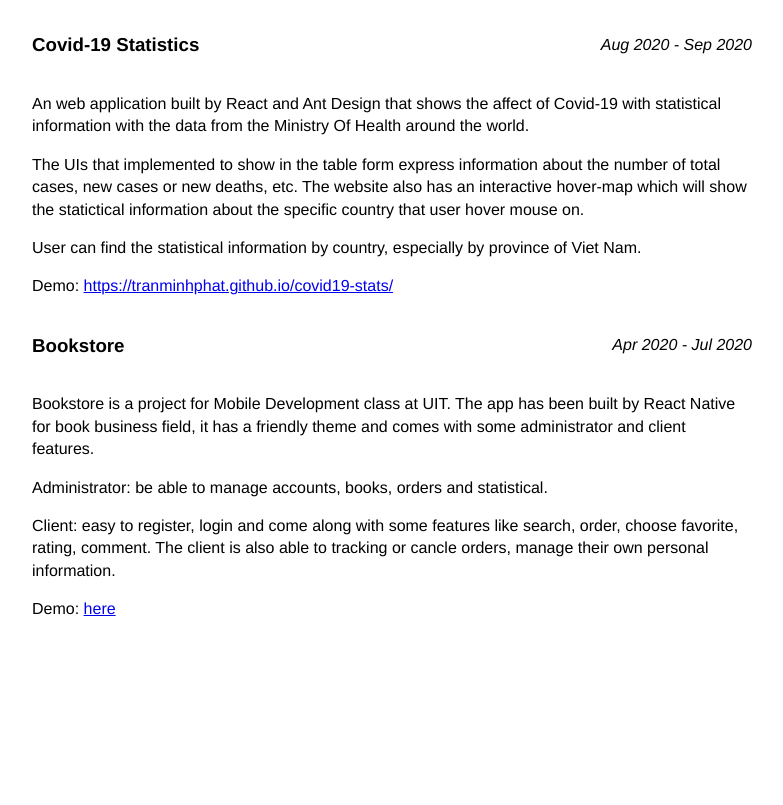
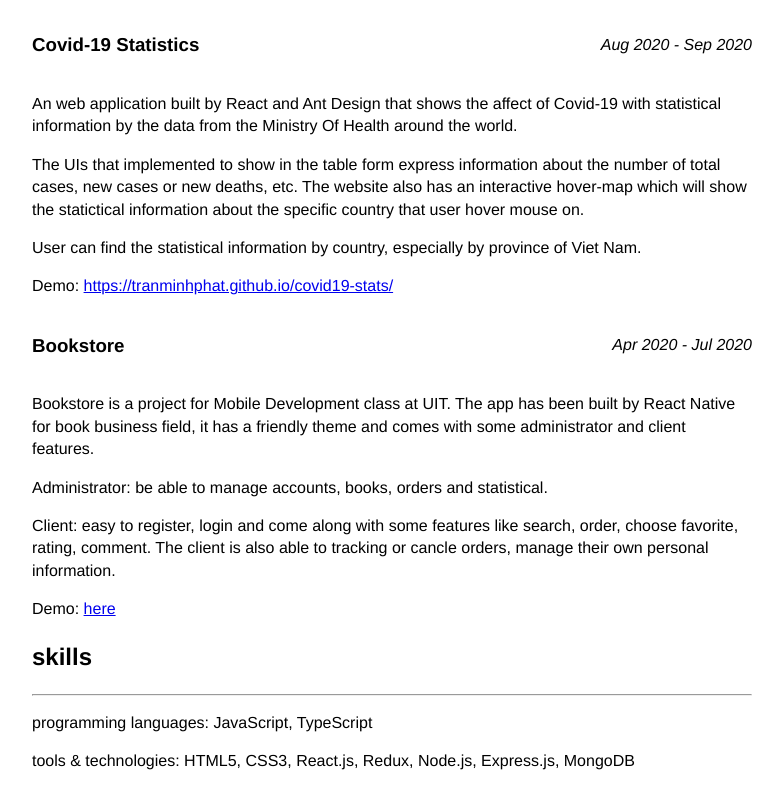
Before and after one commit to tranminhphat/cv, a Gatsby site: page / in a window 1280 px wide. Shown: the part 1280-2085 px from the top of the page, without its empty margins (248-1031 px from the left). Before the commit the page ends 1933 px from the top, so only its background shows below. Built offline with nearby package versions, Linux system fonts and the light colour scheme; Gatsby itself is replaced by a stand-in of ours.

Commit message:
update skills

```diff
--- a/src/pages/index.jsx
+++ b/src/pages/index.jsx
@@ -176,7 +176,7 @@ const HomePage = () => (
           <div>
             <p>
               An web application built by React and Ant Design that shows the
-              affect of Covid-19 with statistical information with the data from
+              affect of Covid-19 with statistical information by the data from
               the Ministry Of Health around the world.
             </p>
             <p>
@@ -242,6 +242,20 @@ const HomePage = () => (
               </span>
             </p>
           </div>
+                <div className="personal-project">
+        <div>
+          <h2>skills</h2>
+          <hr />
+          <div
+            style={{
+              marginBottom: "1rem",
+            }}
+          >
+            <p>programming languages: JavaScript, TypeScript</p>
+            <p>tools & technologies: HTML5, CSS3, React.js, Redux, Node.js, Express.js, MongoDB</p>
+          </div>
+          </div>
+          </div>
         </div>
       </div>
     </main>
```
